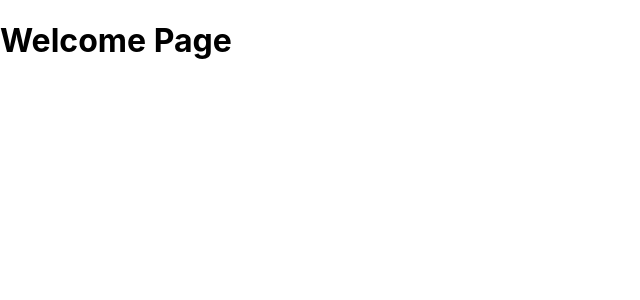
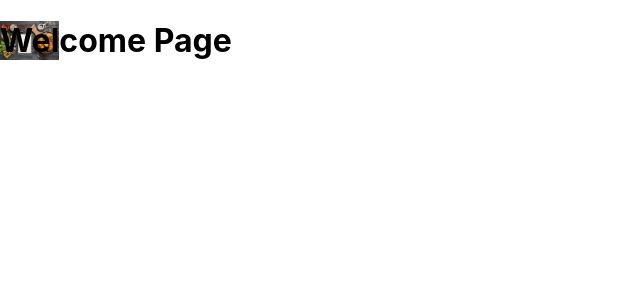
Before and after one commit to SANJANASOLANGA/ReactFoodRecipe, a React (Create React App) app in the folder Client/: page / in a window 1280 px wide. Shown: the top 300 px of the page, without its empty margins (0-640 px from the left). Built offline with nearby package versions, Linux system fonts and the light colour scheme.

Commit message:
Added backgroundImage

```diff
--- a/Client/src/components/WelcomePage.js
+++ b/Client/src/components/WelcomePage.js
@@ -1,7 +1,8 @@
+import image from '../assets/backgroundImage.jpg'
 
 function WelcomePage() {
   return (
-    <div>
+    <div style={{ backgroundImage:`url(${image})`,backgroundRepeat:"no-repeat", backgroundSize:"contain" , height:'100%',width:'100%'}}>
       <h1>Welcome Page</h1>
     </div>
   );
```
